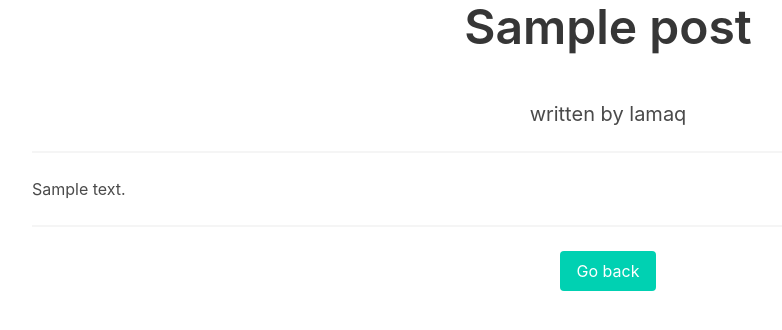
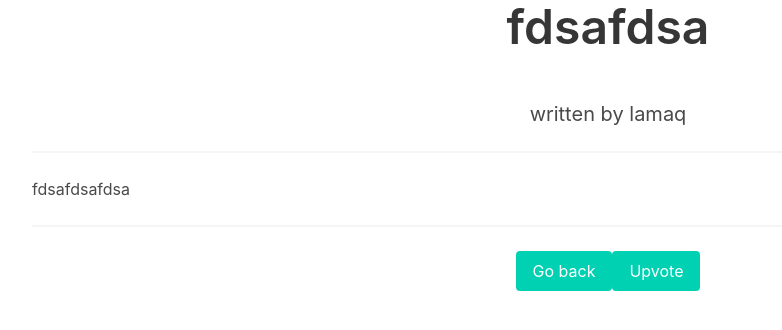
Before and after one commit to lamaqdahodwala/SayWhat-Official, a Django app: page /post/1 in a window 1280 px wide. Shown: the top 330 px of the page, without its empty margins (32-814 px from the left). Run offline with Django 3.2, Linux system fonts and the light colour scheme; a user stored in the database is signed in; data comes from the database, SQL or seed files in the repository; tables that the repository leaves empty hold one stand-in row (values such as "Sample post"); parts of the project's set-up code (start-up, migrations or seed data) failed here and were passed over.

Commit message:
added new model

```diff
--- a/saywhat/main/models.py
+++ b/saywhat/main/models.py
@@ -7,8 +7,11 @@ class Post(models.Model):
     op = models.ForeignKey(User, on_delete=models.CASCADE, blank=True, null=True)
     title = models.CharField(max_length=100)
     body = models.TextField()
-    upvotes = models.IntegerField()
-    upvotes.default = 0
 
     def __str__(self):
         return self.title
+
+
+class PostUpvote(models.Model):
+    post = models.ForeignKey(Post, on_delete=models.CASCADE)
+    user = models.ForeignKey(User, on_delete=models.CASCADE)
--- a/saywhat/main/views.py
+++ b/saywhat/main/views.py
@@ -1,9 +1,9 @@
 from django.shortcuts import render
-from .forms import PostModelForm, UpvoteModelForm
+from .forms import PostModelForm
 from time import asctime
 from django.http import HttpResponseRedirect
 from .models import Post
-from django.views.generic import ListView, DetailView
+from django.views.generic import ListView, UpdateView
 
 
 class ListPostView(ListView):
@@ -24,11 +24,3 @@ def new_post(req):
 def view_post(req, key):
     post = Post.objects.get(pk=key)
     return render(req,'post.html', {'post': post})
-
-def upvote_post(req, post_id):
-    if req.method == 'POST':
-        form = UpvoteModelForm(req.POST or None)
-        instance = form.save(commit=False)
-        instance.post = Post.objects.get(pk=post_id)
-        instance.save()
-        return HttpResponseRedirect('post/{}'.format(post_id))
--- a/saywhat/templates/index.html
+++ b/saywhat/templates/index.html
@@ -7,7 +7,7 @@
     {% for i in object_list %}
         <div class="card">
             <div class="card-header">
-                <h1 class="card-header-title title is-4">{{i.title}}</h1>
+                <a href='{% url "detail" i.pk %}' class="card-header-title title is-link is-4">{{i.title}}</a>
             </div>
             <div class="card-content">
                 <p>Written by {{i.op.username}}</p>
--- a/saywhat/templates/post.html
+++ b/saywhat/templates/post.html
@@ -14,6 +14,10 @@
         <hr>
         <div class="is-flex is-align-items-center is-justify-content-center">
             <a href="/" class="button is-primary">Go back</a>
+            <form action="{% url 'upvote' post.pk %}" method="post">
+                {% csrf_token %}
+                <button type="submit" class="button is-primary">Upvote</button>
+            </form>
         </div>
     </div>
 </div>
```
Also changed, not shown: saywhat/db.sqlite3, saywhat/main/migrations/0005_delete_upvote.py (added), saywhat/main/migrations/0006_auto_20210528_1823.py (added).
